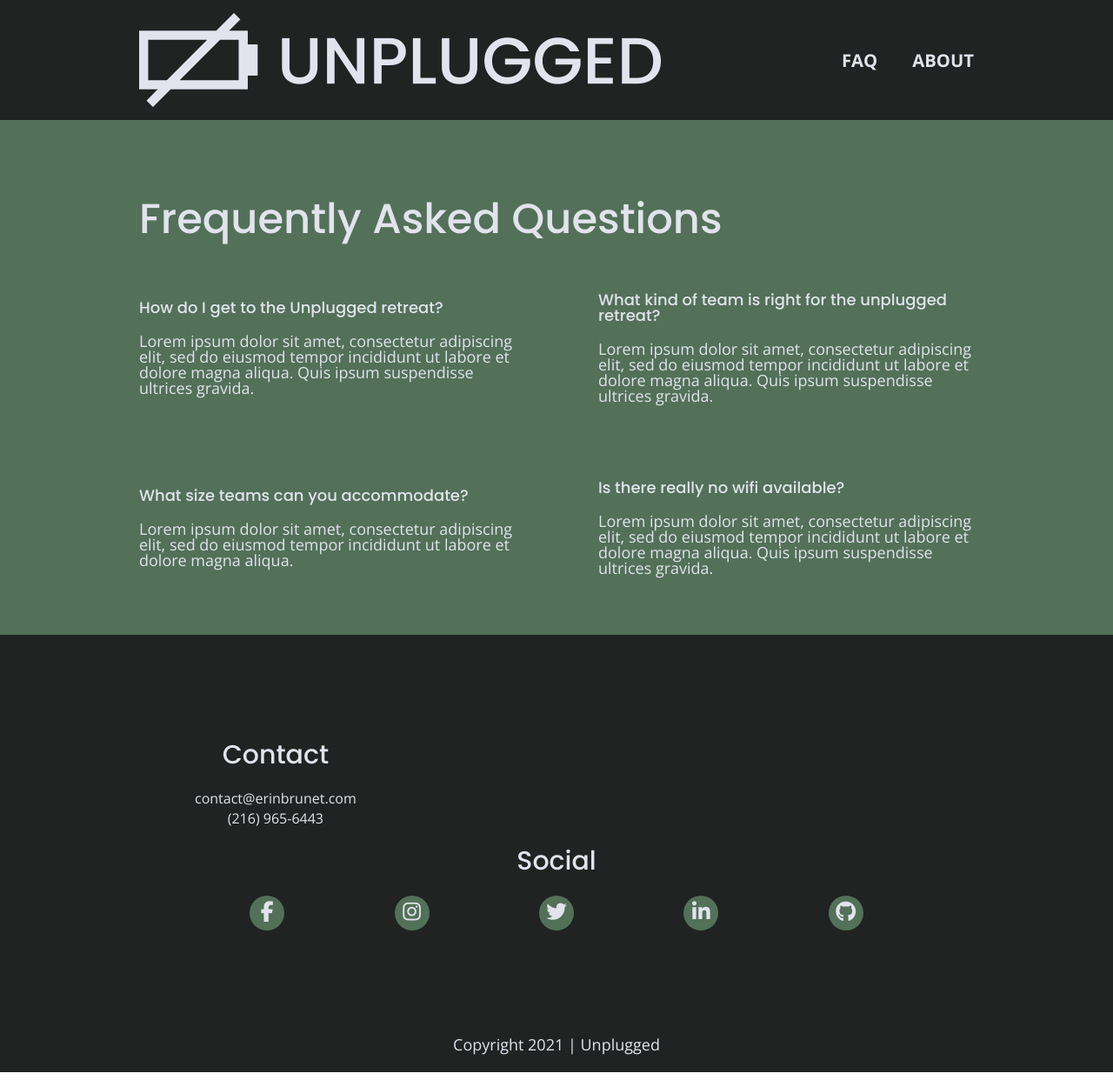
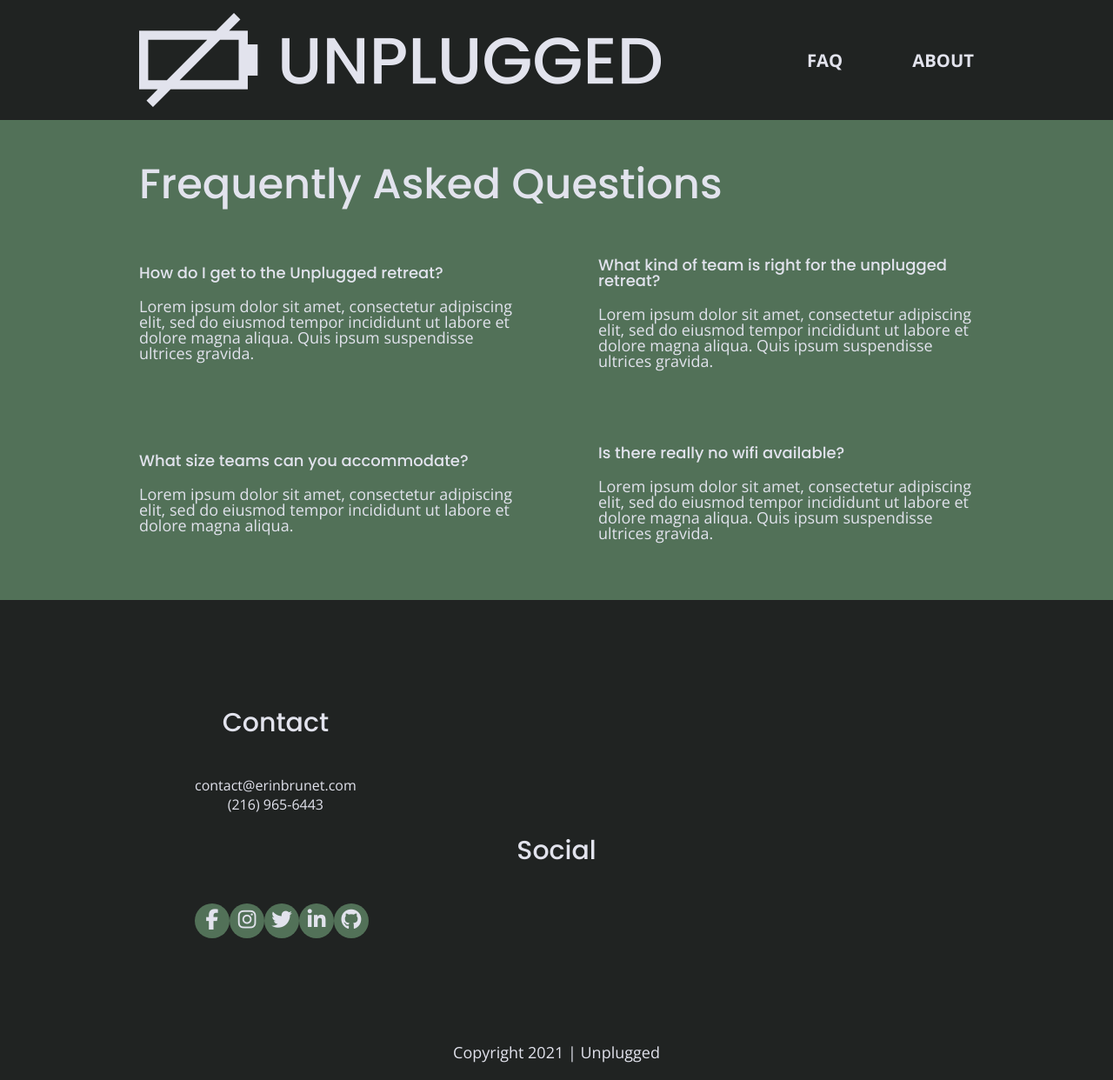
Before and after one commit to Erin3511/206-unplugged, a website: page faq/index.html in a window 1280 px wide. Shown: the whole page at 87% size. Drawn offline with nearby package versions, Linux system fonts and the light colour scheme.

Commit message:
Final changes

```diff
--- a/css/main.css
+++ b/css/main.css
@@ -94,15 +94,17 @@ html {
 }
 
 body {
+   color:  #e2e3ed;
    font-family: 'Open Sans', sans-serif;
    font-size: 1em;
    text-align: left;
-   color:  #e2e3ed;
 }
 
 ul,
 ol {
     list-style-type: none;
+    margin: 0;
+    padding: 0;
 }
 
 a {
@@ -114,6 +116,7 @@ h2 {
    font-family: 'Poppins', sans-serif;
    font-size: 1.875em;
    font-weight: 500;
+   margin: 0;
 }
 
 h3,
@@ -164,11 +167,11 @@ header{
 }
 
 header .content-wrapper {
+  margin: 0;
   display: flex;
   justify-content: center;
   align-items: center;
   flex-flow: row wrap;
-  margin: 0;
 }
 
 header figure {
@@ -187,20 +190,20 @@ header figure {
 }
 
 header nav {
+  width: 60%;
+  font-size: 1.125em;
+  font-weight: 700;
+  text-transform: uppercase;
   display: flex;
   justify-content: space-around;
   align-items: center;
   flex-flow: row wrap;
-  width: 60%;
-  font-size: 1.125em;
-  font-weight: 700;
-  text-transform: uppercase;
 }
 
 header nav ul {
+  width: 100%;
   display: flex;
   justify-content: space-around;
-  width: 100%;
 }
 
 header nav ul li {
@@ -210,8 +213,8 @@ header nav ul li {
 /* Footer Styles */
 
 footer {
+  text-align: center;
   flex-direction: column;
-  text-align: center;
 }
 
 footer p {
@@ -250,7 +253,6 @@ footer .social-icons p i {
 footer .copyright {
   margin: 20px 0;
 }
-
 
 /* --------------- Mobile Styles --------------- */
 
@@ -597,7 +599,7 @@ aside .content-wrapper {
 
 aside .content-wrapper .form-description,
 aside .content-wrapper .form {
-  width: 35%;
+  width: 40%;
   margin: 0;
 }
 
@@ -617,6 +619,10 @@ aside .content-wrapper .form {
 
 .features .features-item-description {
   width: 62%;
+}
+
+.features i {
+  margin-bottom: 30px;
 }
 
 /* Reviews */
@@ -663,6 +669,11 @@ footer h4 {
 
 footer p {
     line-height: 1.285;
+}
+
+footer .social-icons {
+  width: 12.5em;
+  justify-content: space-between;
 }
 
 footer .copyright {
@@ -766,7 +777,7 @@ aside .content-wrapper {
 
 aside .content-wrapper .form-description,
 aside .content-wrapper .form {
-  width: 40%;
+  width: 30%;
 }
 
 .form-description p {
@@ -787,6 +798,7 @@ aside .content-wrapper .form {
 .reviews article div {
   width: 42%;
 }
+
 .reviews h2 {
   padding-bottom: 50px;
 }
@@ -825,6 +837,7 @@ FAQ Page
 .faq p {
     font-size: 1.125em;
     line-height: 1;
+}
 }
 
 /* ==========================================================================
--- a/faq/index.html
+++ b/faq/index.html
@@ -71,7 +71,7 @@
       <div class="content-wrapper">
           <div class="footer-content">
               <div class="contact">
-                <h3>Contact</h3>
+                <h4>Contact</h4>
                 <address>
                   <a href="mailto:contact@erinbrunet.com">contact@erinbrunet.com</a>
                   <br>
@@ -80,7 +80,7 @@
               </div>
             </div>
             <div class="social">
-              <h3>Social</h3>
+              <h4>Social</h4>
               <div class="social-icons">
                 <p>
                   <a href="https://wwww.facebook.com/erin.brunetespuela" target="_blank">
```
Also changed, not shown: about/index.html (+2 -2 lines), index.html (+1 -1 lines). Lines whose indentation alone changed are shown as unchanged.
